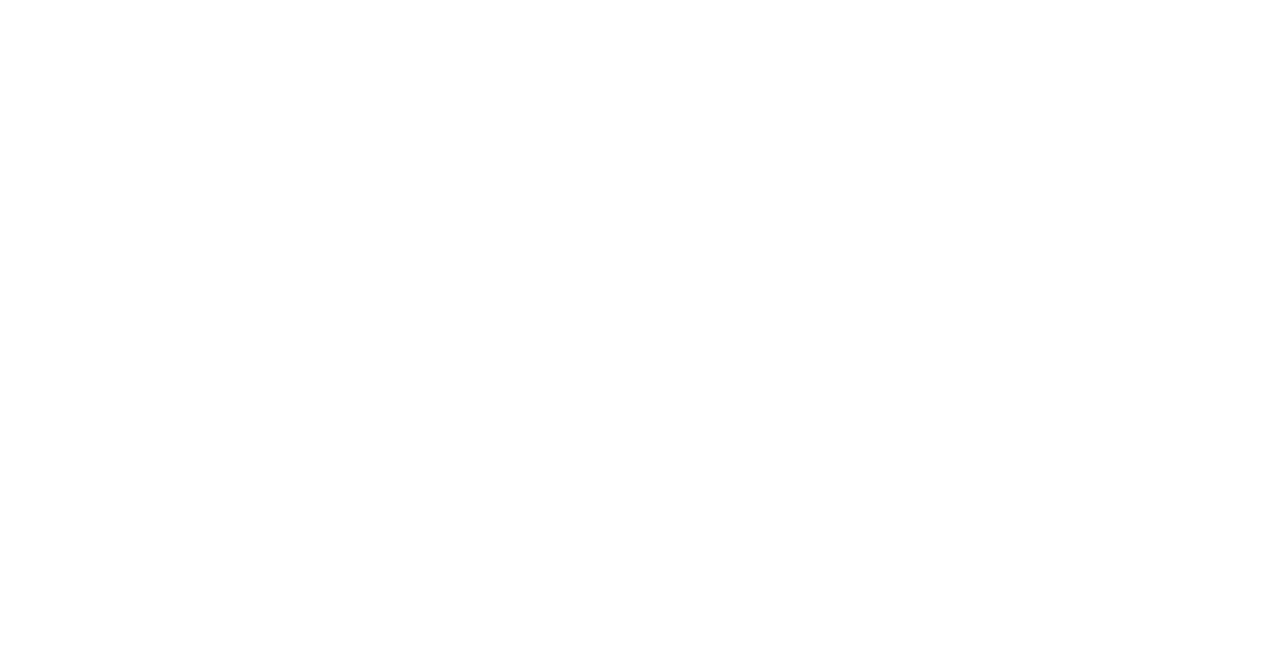
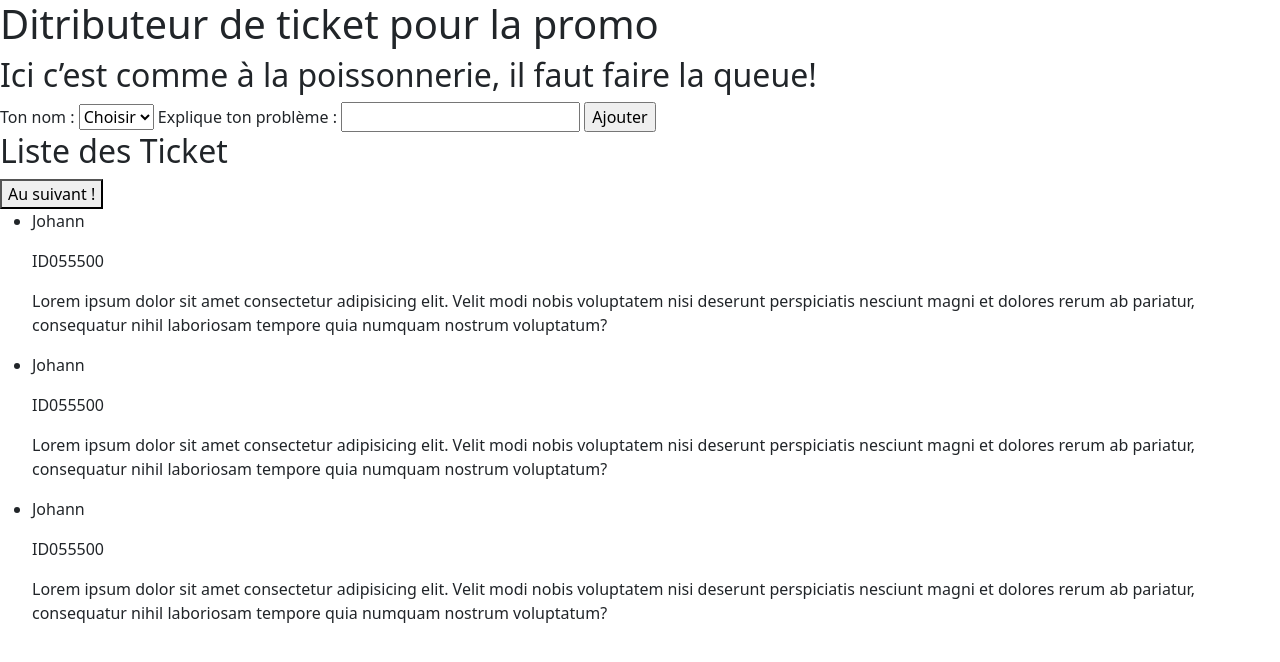
Before and after one commit to Johblanc/Ticketage, a plain HTML site: page index.html in a window 1280 px wide. Drawn offline with nearby package versions, Linux system fonts and the light colour scheme.

Commit message:
Création de la structure HTML

```diff
--- a/index.html
+++ b/index.html
@@ -9,6 +9,42 @@
     <title>Document</title>
 </head>
 <body>
-
+    <header>
+        <h1>Ditributeur de ticket pour la promo</h1>
+    </header>
+    <section>
+        <h2>Ici c’est comme à la poissonnerie, il faut faire la queue!</h2>
+    </section>
+    <form>
+        <label for="user-select">Ton nom : </label>
+        <select id="user-select">
+            <option value="">Choisir</option>
+        </select>
+        <label for="descript">Explique ton problème :</label>
+        <input type="text" id="descript">
+        <input type="submit" value="Ajouter">
+    </form>
+    <section>
+        <h2>Liste des Ticket</h2>
+        <button>Au suivant !</button>
+        <ul>
+            <!-- LA PARTIE SUIVANTE DOIT ETRE RENDUE DYNAMIQUE AVEC JS -->
+            <li>
+                <p>Johann</p>
+                <p>ID055500</p>
+                <p>Lorem ipsum dolor sit amet consectetur adipisicing elit. Velit modi nobis voluptatem nisi deserunt perspiciatis nesciunt magni et dolores rerum ab pariatur, consequatur nihil laboriosam tempore quia numquam nostrum voluptatum?</p>
+            </li>
+            <li>
+                <p>Johann</p>
+                <p>ID055500</p>
+                <p>Lorem ipsum dolor sit amet consectetur adipisicing elit. Velit modi nobis voluptatem nisi deserunt perspiciatis nesciunt magni et dolores rerum ab pariatur, consequatur nihil laboriosam tempore quia numquam nostrum voluptatum?</p>
+            </li>
+            <li>
+                <p>Johann</p>
+                <p>ID055500</p>
+                <p>Lorem ipsum dolor sit amet consectetur adipisicing elit. Velit modi nobis voluptatem nisi deserunt perspiciatis nesciunt magni et dolores rerum ab pariatur, consequatur nihil laboriosam tempore quia numquam nostrum voluptatum?</p>
+            </li>
+        </ul>
+    </section>
 </body>
 </html>
```
